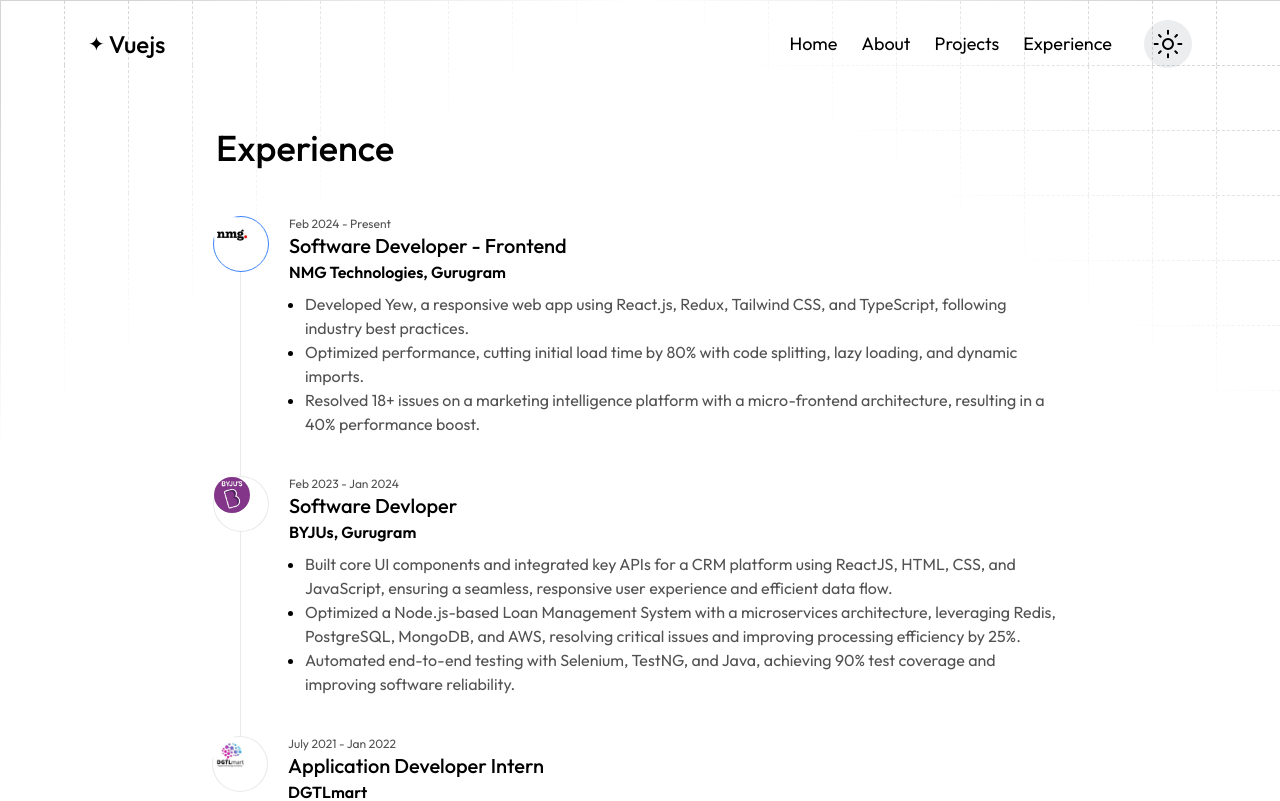
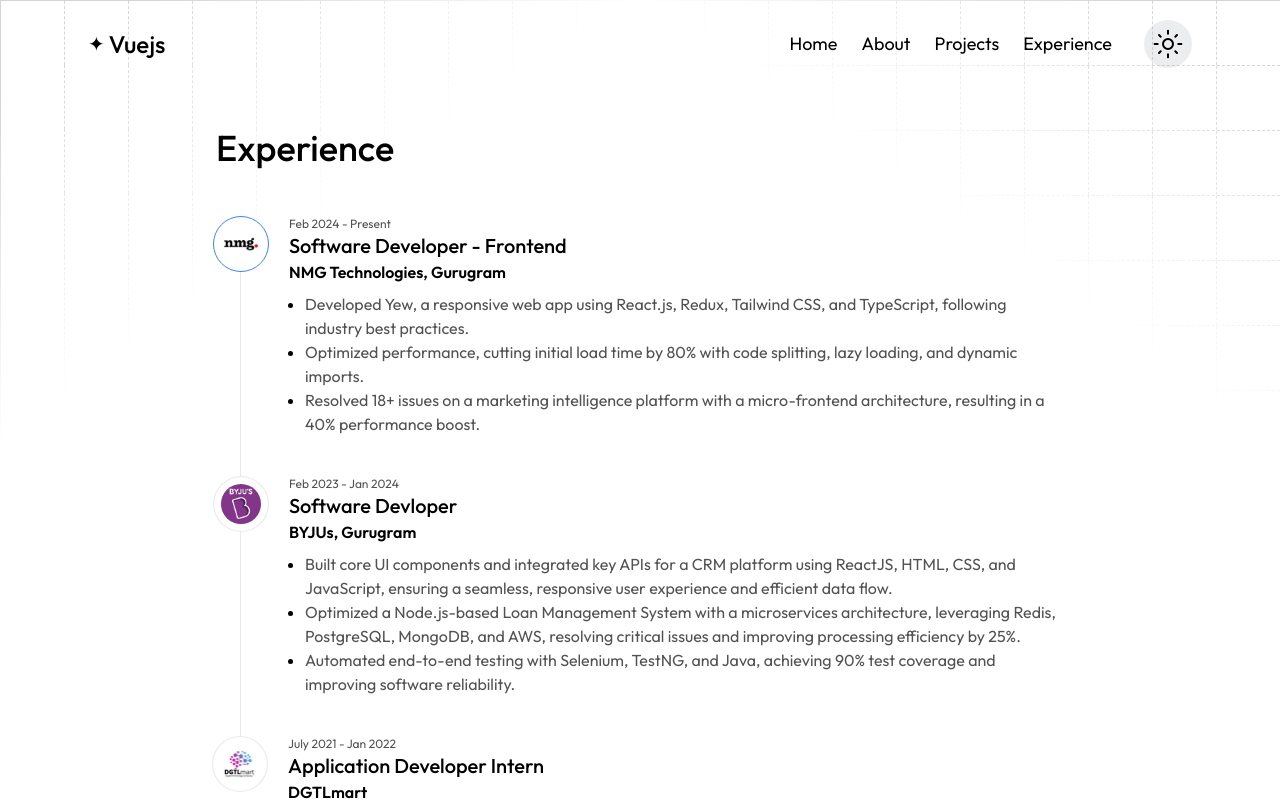
Before and after one commit to deepak252/portfolio, a Next.js app: page /experience in a window 1280 px wide. Shown: the top 801 px of the page. Built offline with nearby package versions, Linux system fonts and the light colour scheme; a web font is replaced by a local one.

Commit message:
Bug fixes

```diff
--- a/app/experience/page.tsx
+++ b/app/experience/page.tsx
@@ -68,7 +68,7 @@
       icon={
         <Image
           src={experience.imgPath}
-          className="!size-9 rounded-full"
+          className="rounded-full"
           alt="company-logo"
           fill
         />
--- a/components/TimelineItem.tsx
+++ b/components/TimelineItem.tsx
@@ -13,11 +13,11 @@
     <div className="timeline-item">
       <div
         className={classNames(
-          'absolute top-0 left-0 z-10 flex items-center justify-center -translate-x-1/2 bg-white rounded-full dark:bg-dark size-14 border-2 border-theme',
+          'absolute top-0 left-0 z-10 -translate-x-1/2 bg-white rounded-full dark:bg-dark size-14 border-2 border-theme',
           { '!border-blue-500': active }
         )}
       >
-        {icon}
+        <div className="!size-10 absolute-center">{icon}</div>
       </div>
       <div className="ps-12 leading-6">{children}</div>
     </div>
```
